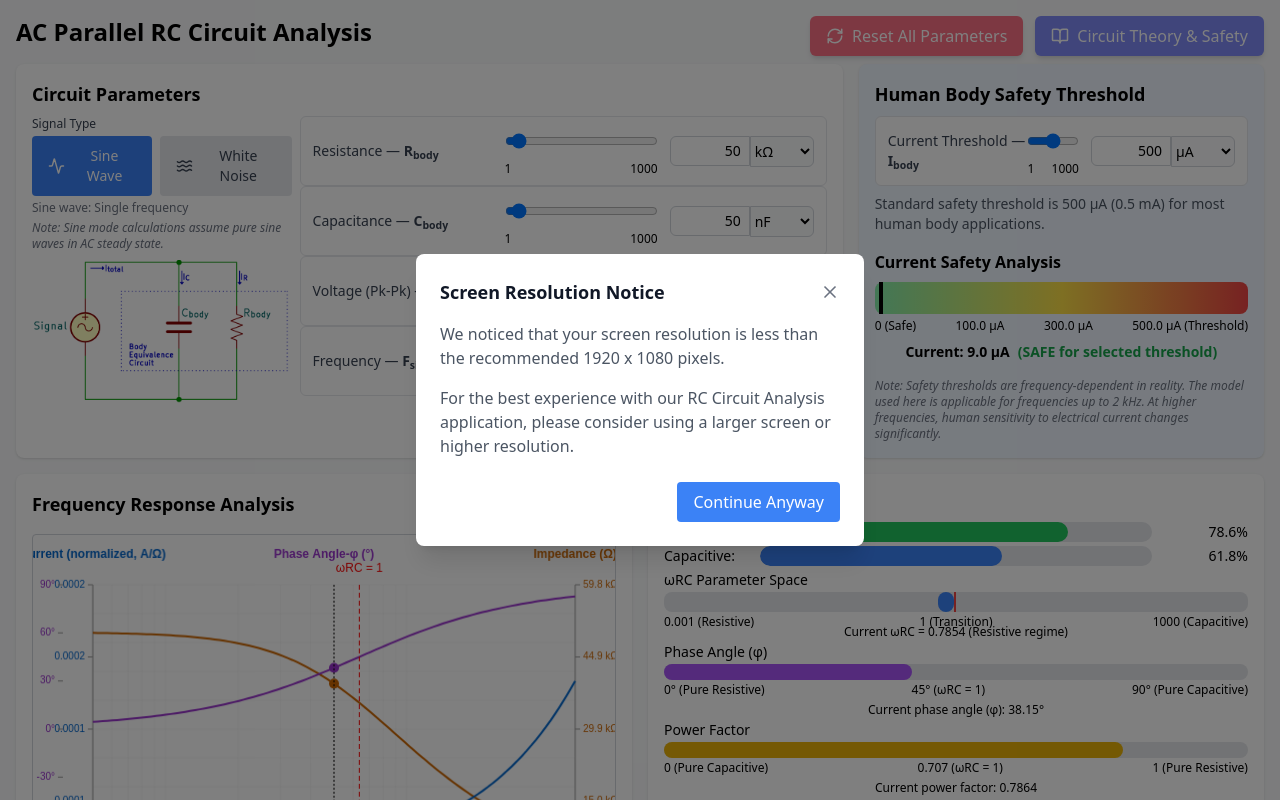
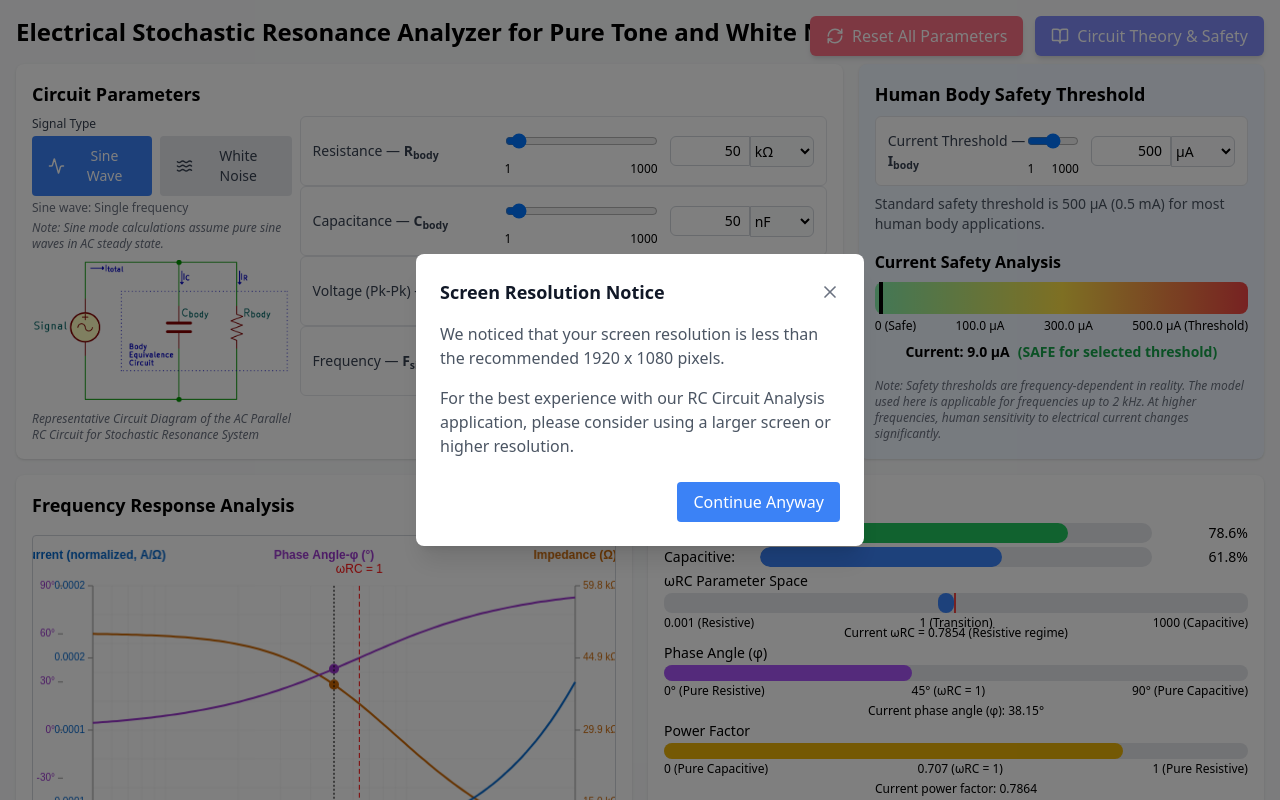
Before and after one commit to sandeepzgk/ESR-System, a React (Create React App) app in the folder Simulator/: page / in a window 1280 px wide. Shown: the top 800 px of the page. Built offline with nearby package versions, Linux system fonts and the light colour scheme.

Commit message:
Update RCCircuitAnalysis.tsx

```diff
--- a/Simulator/src/RCCircuitAnalysis.tsx
+++ b/Simulator/src/RCCircuitAnalysis.tsx
@@ -51,7 +51,7 @@ const RCCircuitAnalysis: React.FC<RCCircuitAnalysisProps> = ({ initialParams = {
 
       {/* Removed max-w-screen-2xl to use full screen width */}
       <div className="p-4 w-full mx-auto bg-gray-50 relative">
-        <h1 className="text-2xl font-bold mb-4">AC Parallel RC Circuit Analysis</h1>
+        <h1 className="text-2xl font-bold mb-4">Electrical Stochastic Resonance Analyzer for Pure Tone and White Noise</h1>
 
         {/* Header buttons container - modified to position both buttons together */}
         <div className="absolute top-4 right-4 flex items-center gap-3">
@@ -124,6 +124,9 @@ const RCCircuitAnalysis: React.FC<RCCircuitAnalysisProps> = ({ initialParams = {
                     alt="RC Circuit Diagram"
                     className="w-full max-w-xs h-auto"
                   />
+                </div>
+                <div className="text-xs text-gray-500 italic">
+                  Representative Circuit Diagram of the AC Parallel RC Circuit for Stochastic Resonance System
                 </div>
               </div>
 
@@ -297,22 +300,19 @@ const RCCircuitAnalysis: React.FC<RCCircuitAnalysisProps> = ({ initialParams = {
               <div className="mt-4 pt-3 border-t">
                 <h3 className="text-md font-semibold mb-2">Regime Analysis</h3>
                 <div className="grid grid-cols-3 gap-2 mb-3 text-sm">
-                  <div className={`p-1 rounded text-center ${
-                    (params.signalType === 'sine' && determineRegime() === "Resistive") ||
+                  <div className={`p-1 rounded text-center ${(params.signalType === 'sine' && determineRegime() === "Resistive") ||
                       (params.signalType === 'noise' && results.resistivePercent > results.capacitivePercent)
                       ? "bg-blue-200 font-bold" : "bg-blue-50"
                     }`}>
                     ωRC &lt; 1: Resistive
                   </div>
-                  <div className={`p-1 rounded text-center ${
-                    (params.signalType === 'sine' && determineRegime() === "Transition Point") ||
+                  <div className={`p-1 rounded text-center ${(params.signalType === 'sine' && determineRegime() === "Transition Point") ||
                       (params.signalType === 'noise' && Math.abs(results.resistivePercent - results.capacitivePercent) < 5)
                       ? "bg-purple-200 font-bold" : "bg-purple-50"
                     }`}>
                     ωRC = 1: Transition
                   </div>
-                  <div className={`p-1 rounded text-center ${
-                    (params.signalType === 'sine' && determineRegime() === "Capacitive") ||
+                  <div className={`p-1 rounded text-center ${(params.signalType === 'sine' && determineRegime() === "Capacitive") ||
                       (params.signalType === 'noise' && results.capacitivePercent > results.resistivePercent)
                       ? "bg-green-200 font-bold" : "bg-green-50"
                     }`}>
```
Lines whose indentation alone changed are shown as unchanged.
